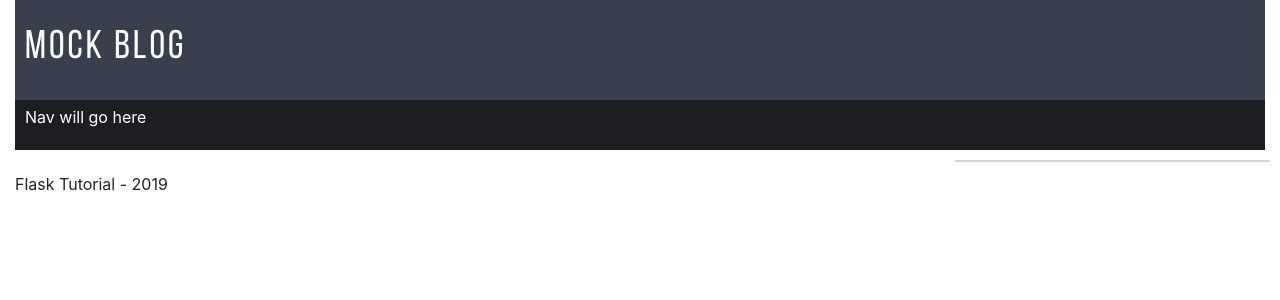
After one commit to adenh93/DockerFlaskTutorial, a Flask app: template templates/master.html in a window 1280 px wide. The commit adds this page. Shown: the top 300 px of the page. Run offline with Flask 2, Linux system fonts and the light colour scheme; the template is opened without the code that fills it, so the values that code supplies are empty; some libraries are stand-ins or nearby versions.

Commit message:
Added basic templates for homepage, along with macros for rendering paginated blog posts. Implemented basic layout/styling to content.

```diff
--- /dev/null
+++ b/static/style/site-style.css
@@ -0,0 +1,50 @@
+@font-face {
+    font-family: 'BebasNeue-Book';
+    src: url('../fonts/BebasNeue-Regular.ttf') format('truetype');
+}
+
+.body {
+    background-color: #f9f8fd;
+}
+
+.container {
+    margin: 0 auto;
+}
+
+.site-header {
+    color: white;
+    font-family: 'BebasNeue-Book', Fallback, sans-serif;
+    letter-spacing: 3px;
+}
+
+.header-bar {
+    background-color: #393f4d;
+    padding:20px 10px;
+}
+
+.nav-bar {
+    background-color: #1d1e22;
+    padding:5px 10px;
+}
+
+.content {
+    padding:10px;
+}
+
+.post-card {
+    border:none;
+    padding:0 10px;
+    background:none;
+}
+
+.post-card .card-content {
+    box-shadow: 1px 1px #d5d5d5;
+}
+
+.post-card .card-img-top {
+    height: 350px;
+}
+
+.post-card .card-body {
+    background-color: #fefeff;
+}
--- /dev/null
+++ b/templates/master.html
@@ -0,0 +1,55 @@
+<!DOCTYPE html>
+<html>
+<head>
+    <meta charset="utf-8">
+    <meta http-equiv="X-UA-Compatible" content="IE=edge">
+    <meta name="viewport" content="width=device-width, initial-scale=1, maximum-scale=1">
+    <title>{% block title %}Blog{% endblock %}</title>
+    <link rel="stylesheet" href="https://stackpath.bootstrapcdn.com/bootstrap/4.1.0/css/bootstrap.min.css" integrity="sha384-9gVQ4dYFwwWSjIDZnLEWnxCjeSWFphJiwGPXr1jddIhOegiu1FwO5qRGvFXOdJZ4" crossorigin="anonymous">
+    <link rel="stylesheet" href="https://use.fontawesome.com/releases/v5.0.10/css/all.css" integrity="sha384-+d0P83n9kaQMCwj8F4RJB66tzIwOKmrdb46+porD/OvrJ+37WqIM7UoBtwHO6Nlg" crossorigin="anonymous">
+    <link rel="stylesheet" href="static/style/site-style.css">
+</head>
+<body>
+<div class="container col-md-12">
+    <div class="row">
+        <div class="col col-md-12">
+        {% block head %}
+            <div class="container header-bar col-md-12">
+                <h1><a class="site-header" href="{{ url_for('home') }}">Mock Blog</a></h1>
+            </div>
+        {% endblock %}
+        </div>
+    </div>
+    <div class="row">
+        <div class="col-md-12">
+            <div class="container nav-bar col-md-12">
+                <p><a class="text-white" href="{{ url_for('home') }}">Nav will go here</a></p>
+            </div>
+            {# {% include 'navbar.html' %} #}
+        </div>
+    </div>
+    <div class="content">
+        {# {% include 'messages.html' %} #}
+        {% block body %}
+            <div class="row">
+                <div class="col-lg-9">
+                    {% block leftbody %}
+                    {% endblock %}
+                </div>
+                <div class="col-lg-3 rounded" style="border: 1px solid lightgray">
+                    {% block rightbody %}
+                        {# {% include 'rightbody.html' %} #}
+                    {% endblock %}
+                </div>
+            </div>
+        {% endblock %}
+    </div>
+    <div>
+        <p>Flask Tutorial - 2019</p>
+    </div>
+</div>
+</body>
+<script src="https://code.jquery.com/jquery-3.3.1.slim.min.js" integrity="sha384-q8i/X+965DzO0rT7abK41JStQIAqVgRVzpbzo5smXKp4YfRvH+8abtTE1Pi6jizo" crossorigin="anonymous"></script>
+<script src="https://cdnjs.cloudflare.com/ajax/libs/popper.js/1.14.0/umd/popper.min.js" integrity="sha384-cs/chFZiN24E4KMATLdqdvsezGxaGsi4hLGOzlXwp5UZB1LY//20VyM2taTB4QvJ" crossorigin="anonymous"></script>
+<script src="https://stackpath.bootstrapcdn.com/bootstrap/4.1.0/js/bootstrap.min.js" integrity="sha384-uefMccjFJAIv6A+rW+L4AHf99KvxDjWSu1z9VI8SKNVmz4sk7buKt/6v9KI65qnm" crossorigin="anonymous"></script>    </body>
+</html>
```
Also changed, not shown: templates/home.html (+7 -1 lines), templates/macros.html (added, +64 -0 lines), static/fonts/BebasNeue-Bold.otf (added), static/fonts/BebasNeue-Bold.ttf (added), static/fonts/BebasNeue-Book.otf (added), static/fonts/BebasNeue-Book.ttf (added), static/fonts/BebasNeue-Light.otf (added), static/fonts/BebasNeue-Light.ttf (added), static/fonts/BebasNeue-Regular.otf (added), static/fonts/BebasNeue-Regular.ttf (added), static/fonts/BebasNeue-Thin.otf (added), static/fonts/BebasNeue-Thin.ttf (added), static/img/coffee.jpg (added).
